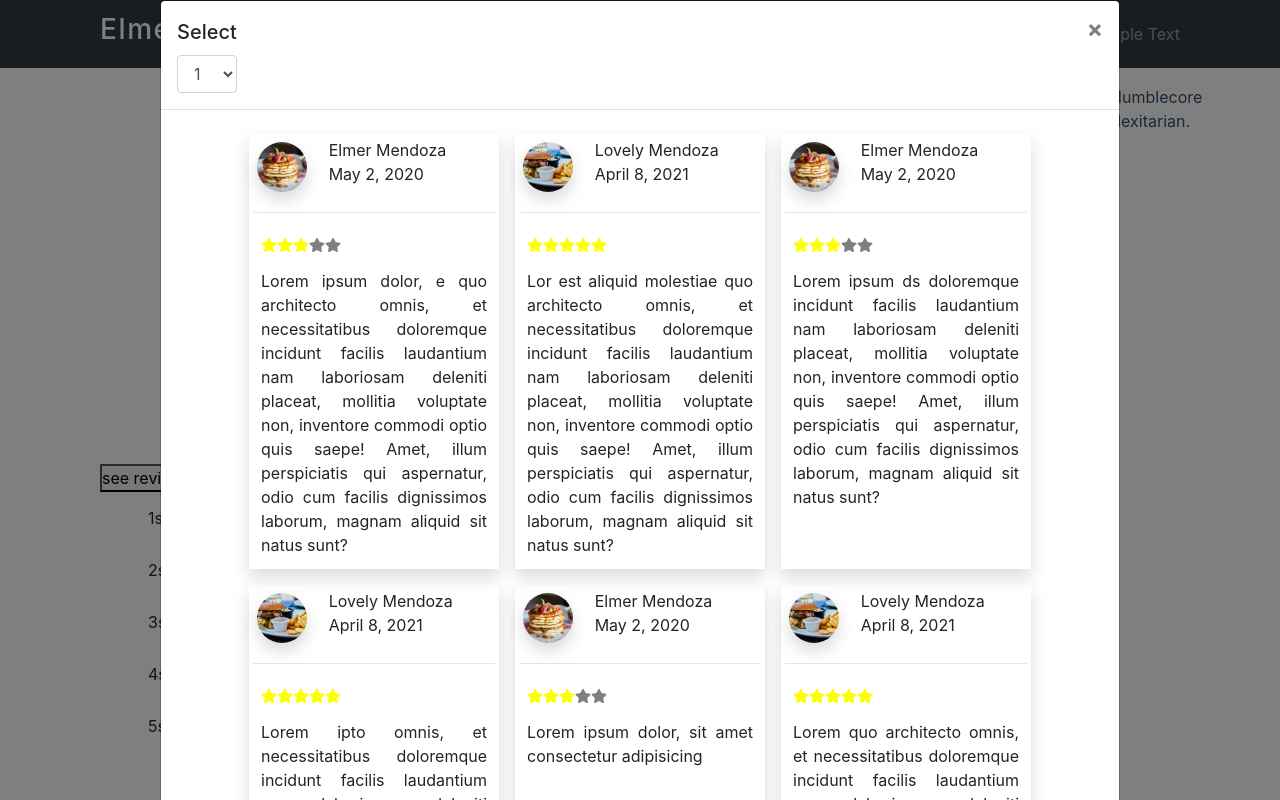
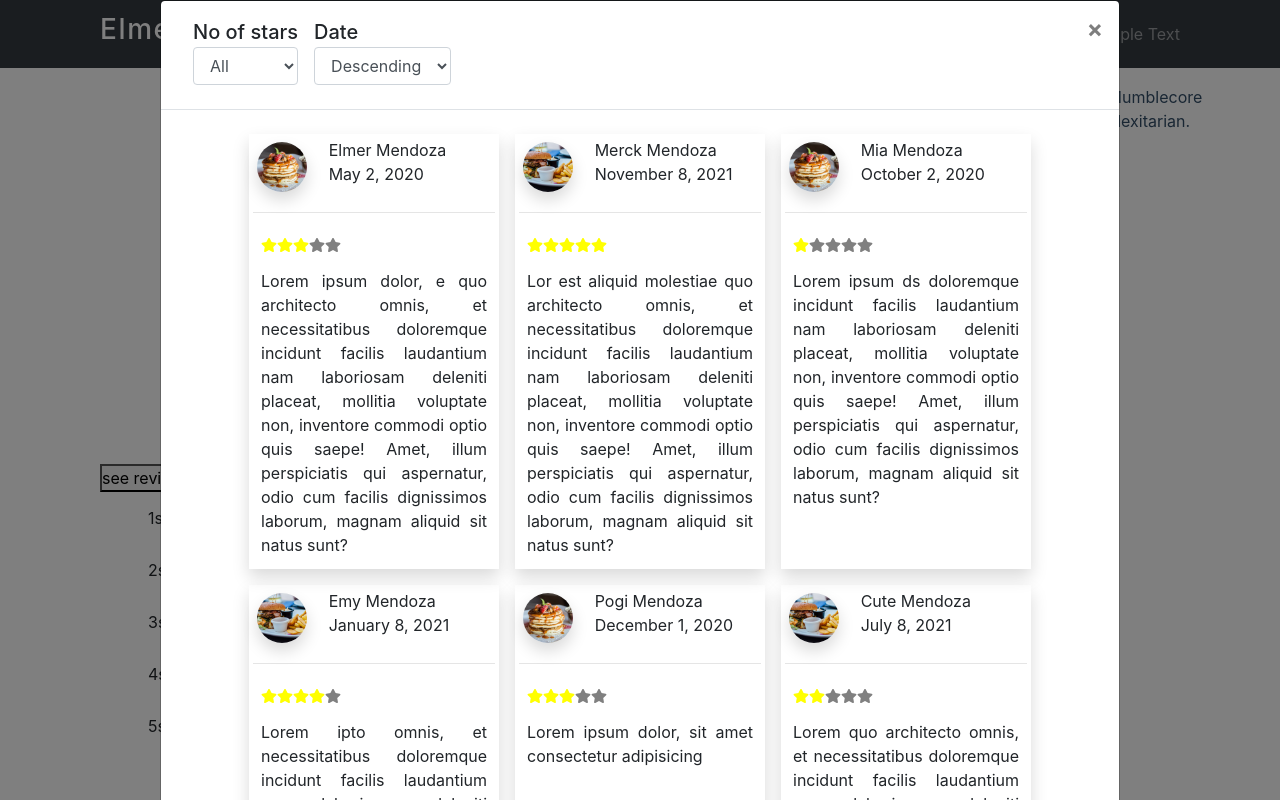
Before and after one commit to elmer-mendoza/portfolio_resume, a React (Create React App) app: page / in a window 1280 px wide. Both pictures are taken after a click on the button "see reviews". Shown: the part 2872-3672 px from the top of the page. Built offline with nearby package versions, Linux system fonts and the light colour scheme.

Commit message:
form submission

```diff
--- a/src/Components/Progress_modal.js
+++ b/src/Components/Progress_modal.js
@@ -1,4 +1,4 @@
-import React, { useState,useEffect } from 'react';
+import React, { useState } from 'react';
 import { Button, Modal, ModalHeader, ModalBody, ModalFooter,Form, FormGroup,Label,Input} from 'reactstrap';
 import Feedback from './Feedback';
 import {feedBacks} from "./data";
@@ -15,10 +15,30 @@ const ProgressModal = (props) => {
   const [filterFeedbacks,setFilterFeedbacks] = useState(feedBacks);
 
 
-  const result = (e) =>{
-    const filteredFeedbacks = feedBacks.filter(feedback => feedback.numStar == e.target.value );
-    setFilterFeedbacks(filteredFeedbacks);
+  const sortDate =(e)=> {
+
+    if (e.target.value == "Ascending") {
+      const sortedDate=filterFeedbacks.sort((a,b)=> a.date<b.date ? -1:1);
+      return setFilterFeedbacks([...sortedDate]);
+    }
+     if (e.target.value == "Descending") {
+      const sortedDate=filterFeedbacks.sort((a,b)=> a.date>b.date ? -1:1);
+      return setFilterFeedbacks([...sortedDate]);
+    }
+
   }
+
+  const numStar = (e) =>{
+    if (e.target.value == "All") {
+      setFilterFeedbacks(feedBacks)
+    }
+    else{
+      const filteredFeedbacks = feedBacks.filter(feedback => feedback.numStar == e.target.value );
+      setFilterFeedbacks([...filteredFeedbacks]);
+
+    }
+  }
+
 
 
   return (
@@ -26,7 +46,7 @@ const ProgressModal = (props) => {
       <button className="revModal" onClick={toggle}>see reviews</button>
       <Modal isOpen={modal} toggle={toggle} className={'revModal'}>
         <ModalHeader toggle={toggle}>
-           <Sort_header result={result}/>
+           <Sort_header sortDate={sortDate} numStar={numStar} />
         </ModalHeader>
         <ModalBody>
             <Feedback  filterFeedbacks={filterFeedbacks}/>
--- a/src/Components/Sort_header.js
+++ b/src/Components/Sort_header.js
@@ -1,20 +1,34 @@
 import React from 'react';
 import {Form, FormGroup,Label,Input } from 'reactstrap';
 
-const Sort_header = ({result}) => {
+const Sort_header = ({sortDate,numStar}) => {
 
 
 
   return (
-    <Form>
-        <Label for="numStar">Select</Label>
-        <Input type="select" name="select" id="numStar" onChange={result}>
+    <Form >
+        <Label className="ml-3" for="numStar">No of stars
+          <Input type="select" name="numStar" id="numStar" onChange={numStar} >
+           {/* {[...Array(5)].map((_,index)=>{
+             let i = index +=1;
+             return `<option>${i}</option>`
+           })};             */}
+
+            <option>All</option>
             <option>1</option>
             <option>2</option>
             <option>3</option>
             <option>4</option>
             <option>5</option>
          </Input>
+        </Label>
+        <Label className="ml-3" for="sortDate">Date
+          <Input type="select" name="sortDate" id="sortDate" onChange={sortDate} >
+            <option disabled>Sort</option>
+            <option>Descending</option>
+            <option>Ascending</option>
+         </Input>
+        </Label>
        </Form>
   );
 }
--- a/src/Components/Submit.js
+++ b/src/Components/Submit.js
@@ -1,5 +1,5 @@
 import React,{useState} from 'react';
-import {Container,Row,Col, Button, Form, FormGroup, Label, Input, FormText } from 'reactstrap';
+import {Container,Row,Col, Button, Form, FormGroup, Input, FormText } from 'reactstrap';
 
 import {FaStar} from 'react-icons/fa'
 
@@ -7,13 +7,40 @@ import {FaStar} from 'react-icons/fa'
 const Submit = () => {
      const [rating,setRating] =useState(null)
      const [hover,setHover] =useState(null)
+     const [formData, setFormData] = useState({})
+     const [selectedFile, setSelectedFile] = useState(null);
+
+
+
+     const formSubmit = (e) =>{
+        e.preventDefault();
+         console.log({...formData,selectedFile});
+         e.target.reset()
+         setRating(null)
+
+         }
+
+
+     const {textArea,name,rate,profilePic}= formData;
+
+     const changeHandler =(e) => {
+
+         setFormData({...formData,
+             [e.target.name]:e.target.value
+         })
+
+
+        }
+
+
+
 
     return (
         <Container>
             <Row >
                 <Col className="col-9 mx-auto">
 
-          <Form>
+                    <Form  id="myForm" onSubmit={formSubmit}>
                         <FormGroup >
                                 {[...Array(5)].map((_,i)=> {
                                     const ratingValue = i + 1;
@@ -22,10 +49,11 @@ const Submit = () => {
                                         <label key={ratingValue}>
                                             <input
                                             type="radio"
-                       name="rating"
+                                            name="rate" onChange={changeHandler}
                                             value={ratingValue}
                                             onClick={()=> setRating(ratingValue)}
-                        />
+
+                                             required   />
                                             <FaStar className="star"
                                             color={ratingValue <= (hover || rating) ? "#ffc107" : "rgb(128,128,128)"}
                                             onMouseEnter={()=>setHover(ratingValue)}
@@ -37,19 +65,20 @@ const Submit = () => {
                                     )}
                         </FormGroup>
                         <FormGroup>
-                <Input type="textarea" name="text" id="exampleText" placeholder="Write your comment"/>
+                            <Input type="textarea" name="textArea"  onChange={changeHandler} id="textArea" placeholder="Write your comment" required/>
                         </FormGroup>
                         <FormGroup>
-                <Input type="" name="textName" id="name" placeholder="Name" />
+                            <Input type="" name="name" id="name"  onChange={changeHandler} placeholder="Name" required/>
                         </FormGroup>
                         <FormGroup>
-                <Input type="file" name="profilePic" id="profilePic" />
+                            <Input type="file" name="profilePic"  id="profilePic" onChange={(e) =>setSelectedFile(e.target.files[0])} />
+
                             <FormText color="muted">
                             Upload your profile picture
                             </FormText>
                         </FormGroup>
 
-            <Button className="my-1">Submit</Button>
+                        <Button className="my-1" >Submit</Button>
                     </Form>
                 </Col>
             </Row>
--- a/src/Components/data.js
+++ b/src/Components/data.js
@@ -198,42 +198,42 @@ export const feedBacks = [
   },
   {
     "id": "2",
-    "name": "Lovely Mendoza",
-    "date": "April 8, 2021",
+    "name": "Merck Mendoza",
+    "date": "November 8, 2021",
     "image": "./images/item-2.jpeg",
     "numStar": "5",
     "comment": "Lor est aliquid molestiae quo architecto omnis, et necessitatibus doloremque incidunt facilis laudantium nam laboriosam deleniti placeat, mollitia voluptate non, inventore commodi optio quis saepe! Amet, illum perspiciatis qui aspernatur, odio cum facilis dignissimos laborum, magnam aliquid sit natus sunt?"
   },
   {
     "id": "3",
-    "name": "Elmer Mendoza",
-    "date": "May 2, 2020",
+    "name": "Mia Mendoza",
+    "date": "October 2, 2020",
     "image": "./images/item-1.jpeg",
-    "numStar": "3",
+    "numStar": "1",
     "comment": "Lorem ipsum ds doloremque incidunt facilis laudantium nam laboriosam deleniti placeat, mollitia voluptate non, inventore commodi optio quis saepe! Amet, illum perspiciatis qui aspernatur, odio cum facilis dignissimos laborum, magnam aliquid sit natus sunt?"
   },
   {
     "id": "4",
-    "name": "Lovely Mendoza",
-    "date": "April 8, 2021",
+    "name": "Emy Mendoza",
+    "date": "January 8, 2021",
     "image": "./images/item-2.jpeg",
-    "numStar": "5",
+    "numStar": "4",
     "comment": "Lorem ipto omnis, et necessitatibus doloremque incidunt facilis laudantium nam laboriosam deleniti placeattate non, inventore commodi optio quis saepe! Amet, illum perspiciatis qui aspernatur, odio cum facilis dignissimos laborum, magnam aliquid sit natus sunt?"
   },
   {
     "id": "5",
-    "name": "Elmer Mendoza",
-    "date": "May 2, 2020",
+    "name": "Pogi Mendoza",
+    "date": "December 1, 2020",
     "image": "./images/item-1.jpeg",
     "numStar": "3",
     "comment": "Lorem ipsum dolor, sit amet consectetur adipisicing"
   },
   {
     "id": "6",
-    "name": "Lovely Mendoza",
-    "date": "April 8, 2021",
+    "name": "Cute Mendoza",
+    "date": "July 8, 2021",
     "image": "./images/item-2.jpeg",
-    "numStar": "5",
+    "numStar": "2",
     "comment": "Lorem quo architecto omnis, et necessitatibus doloremque incidunt facilis laudantium nam laboriosam deleniti placeat, mollitia voluptate non, inventore commodi optio quis saepe! Amet, illum perspiciatis qui aspernatur, odio cum facilis dignissimos laborum, magnam aliquid sit natus sunt?"
   }
 ];
```
Lines whose indentation alone changed are shown as unchanged.
